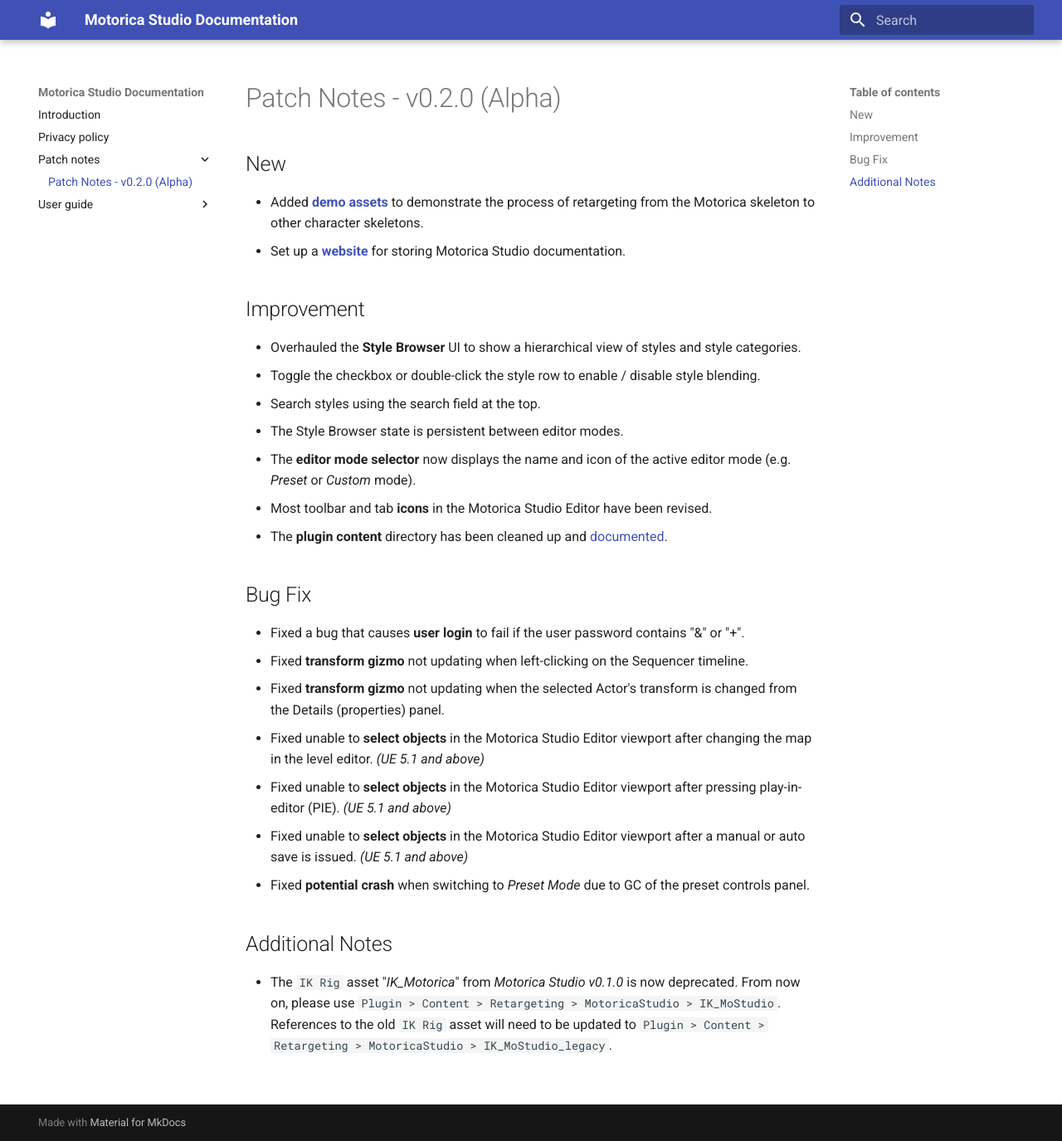
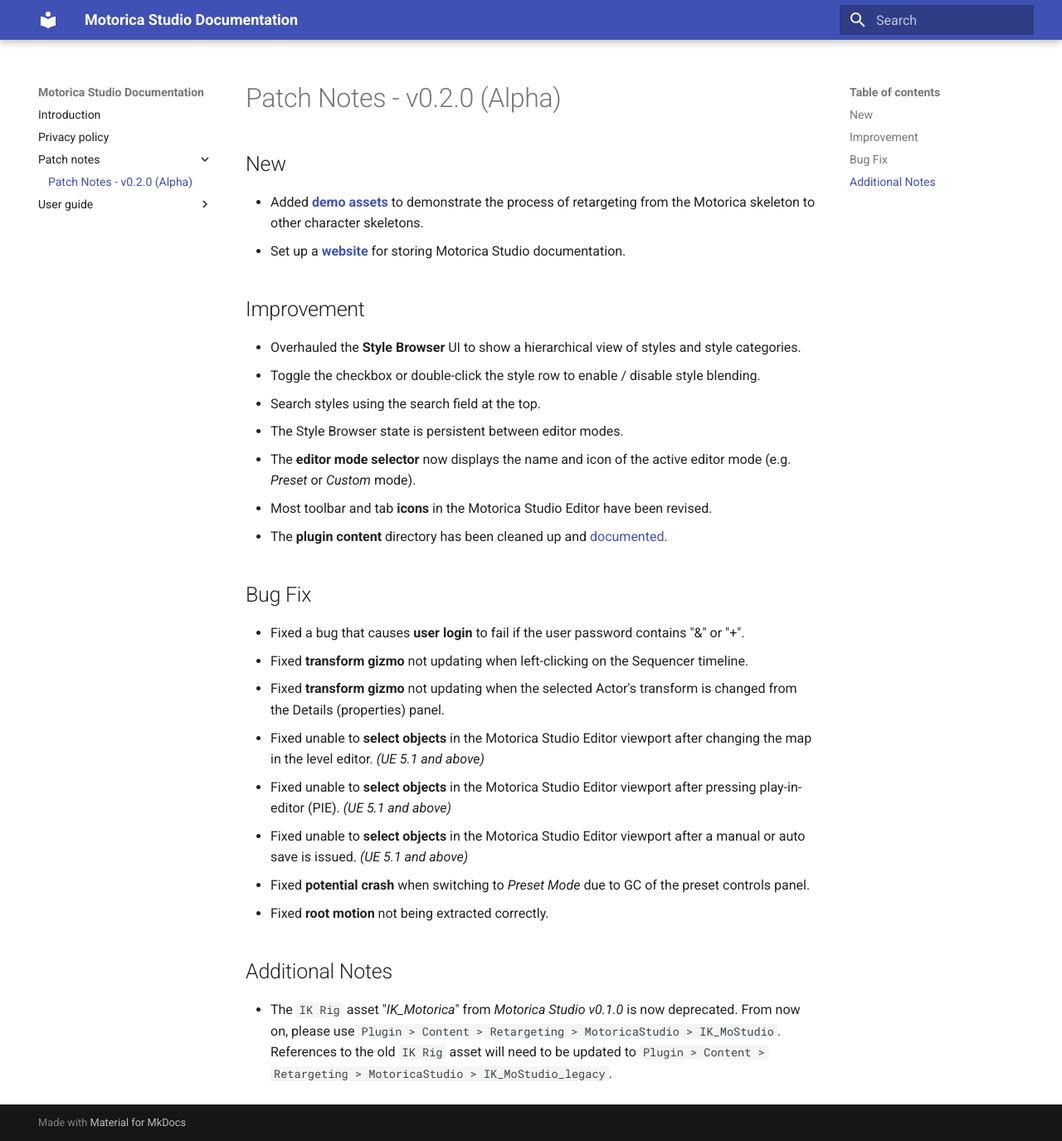
Before and after one commit to MotoricaAI/MoStudioDocs, an MkDocs documentation site: the page built from docs/patch-notes/patch-notes-v0-2-0.md, in a window 1280 px wide and 1375 px high. Shown: the whole window at 83% size. Built offline with MkDocs 1.6.1 and Material for MkDocs 9.7.7, drawn with Linux system fonts in a browser that asks for light colours.

Commit message:
Update docs

```diff
--- a/docs/patch-notes/patch-notes-v0-2-0.md
+++ b/docs/patch-notes/patch-notes-v0-2-0.md
@@ -20,6 +20,7 @@
 - Fixed unable to **select objects** in the Motorica Studio Editor viewport after pressing play-in-editor (PIE). *(UE 5.1 and above)*
 - Fixed unable to **select objects** in the Motorica Studio Editor viewport after a manual or auto save is issued. *(UE 5.1 and above)*
 - Fixed **potential crash** when switching to *Preset Mode* due to GC of the preset controls panel.
+- Fixed **root motion** not being extracted correctly.
 
 ## Additional Notes
 - The `IK Rig` asset "*IK_Motorica*" from *Motorica Studio v0.1.0* is now deprecated. From now on, please use `Plugin > Content > Retargeting > MotoricaStudio > IK_MoStudio`. References to the old `IK Rig` asset will need to be updated to `Plugin > Content > Retargeting > MotoricaStudio > IK_MoStudio_legacy`.
```
